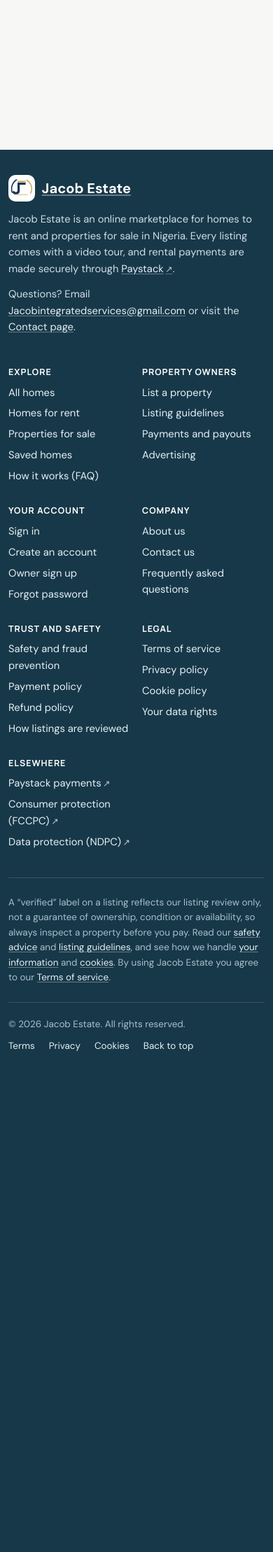
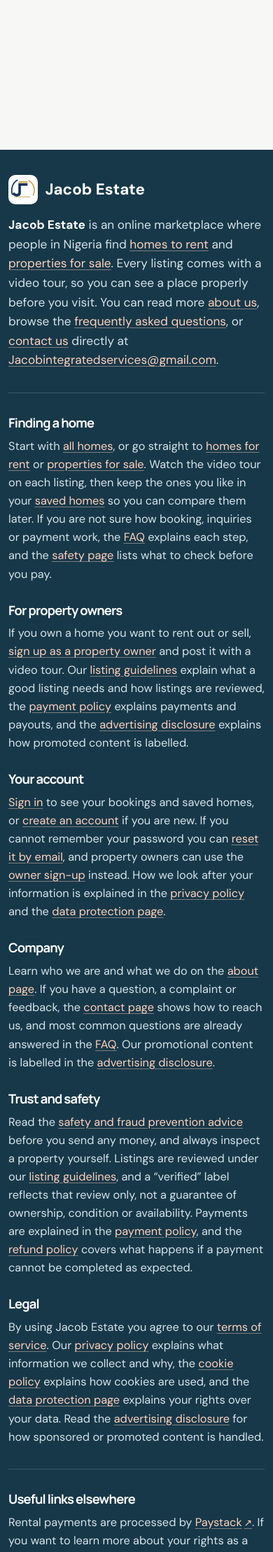
Before and after one commit to youseefar/booknest, a Node server app: page /forgot-password in a window 390 px wide. Shown: the part 678-2896 px from the top of the page at 70% size. Before the commit the page ends 2180 px from the top, so only its background shows below. Run offline with Node 20, Linux system fonts and the light colour scheme; some libraries are stand-ins or nearby versions.

Commit message:
Make the footer read like Wikipedia: larger text, links inside sentences
Replace the short link lists with readable paragraphs per section
(Finding a home, For property owners, Your account, Company, Trust and
safety, Legal) with inline links to internal pages and external links.
Larger type and line height; single column on phones.

Co-Authored-By: Claude Sonnet 5.5 <noreply@anthropic.com>
Claude-Session: https://claude.ai/code/session_01GAU3DgNbq9Uvv4sVTBZkib

```diff
--- a/public/css/style.css
+++ b/public/css/style.css
@@ -3756,29 +3756,28 @@ h1 { letter-spacing:-.06em; }
 }
 
 /* Unified site footer (shared partial: views/partials/legal-footer.ejs) */
-.site-footer { margin-top:3rem; padding:3rem 0 1.5rem; color:#cfdde6; background:#173849; font-size:.92rem; line-height:1.6; }
-.site-footer a { color:#e6f0f5; text-decoration:none; }
-.site-footer a:hover, .site-footer a:focus-visible { color:#ffb38f; text-decoration:underline; }
-.site-footer-top { display:grid; grid-template-columns:minmax(0,1.1fr) minmax(0,2.4fr); gap:2.5rem; padding-bottom:2rem; border-bottom:1px solid rgba(255,255,255,.14); }
-.site-footer-brand { display:inline-flex; align-items:center; gap:.6rem; margin-bottom:.9rem; font-size:1.25rem; font-weight:700; color:#fff !important; }
-.site-footer-brand .brand-logo { width:38px; height:38px; padding:3px; border-radius:10px; background-color:#fff; filter:none; }
-.site-footer-about p { margin:0 0 .8rem; max-width:34rem; }
-.site-footer-about a, .site-footer-note a { text-decoration:underline; text-decoration-color:rgba(255,255,255,.35); text-underline-offset:2px; }
-.site-footer-columns { display:grid; grid-template-columns:repeat(4,minmax(0,1fr)); gap:1.75rem 1.5rem; }
-.site-footer-col h2 { margin:0 0 .65rem; font-size:.78rem; font-weight:700; letter-spacing:.08em; text-transform:uppercase; color:#fff; }
-.site-footer-col ul { margin:0; padding:0; list-style:none; }
-.site-footer-col li { margin:0 0 .4rem; }
-.site-footer-out { margin-left:.2em; font-size:.85em; opacity:.8; }
-.site-footer-note { margin:1.5rem 0 0; padding-bottom:1.5rem; font-size:.84rem; color:#a9bfcc; border-bottom:1px solid rgba(255,255,255,.14); }
-.site-footer-bottom { display:flex; flex-wrap:wrap; justify-content:space-between; gap:.6rem 1.5rem; padding-top:1.25rem; font-size:.84rem; color:#a9bfcc; }
+.site-footer { margin-top:3rem; padding:3rem 0 1.5rem; color:#d6e3ea; background:#173849; font-size:1.02rem; line-height:1.75; }
+.site-footer a { color:#ffd2bd; text-decoration:underline; text-decoration-color:rgba(255,210,189,.45); text-underline-offset:3px; }
+.site-footer a:hover, .site-footer a:focus-visible { color:#fff; text-decoration-color:#fff; }
+.site-footer p { margin:0; }
+.site-footer-brand { display:inline-flex; align-items:center; gap:.65rem; margin-bottom:1rem; font-size:1.4rem; font-weight:700; text-decoration:none !important; }
+.site-footer-brand, .site-footer-brand:hover { color:#fff !important; }
+.site-footer-brand .brand-logo { width:42px; height:42px; padding:3px; border-radius:10px; background-color:#fff; filter:none; }
+.site-footer-intro { max-width:60rem; padding-bottom:2rem; border-bottom:1px solid rgba(255,255,255,.16); }
+.site-footer-intro p { font-size:1.08rem; }
+.site-footer strong { color:#fff; }
+.site-footer-sections { display:grid; grid-template-columns:repeat(3,minmax(0,1fr)); gap:2rem 2.5rem; padding:2rem 0; border-bottom:1px solid rgba(255,255,255,.16); }
+.site-footer-section h2, .site-footer-external-block h2 { margin:0 0 .6rem; font-size:1.15rem; font-weight:700; color:#fff; }
+.site-footer-external-block { max-width:60rem; padding:2rem 0; border-bottom:1px solid rgba(255,255,255,.16); }
+.site-footer-out { margin-left:.2em; font-size:.85em; }
+.site-footer-bottom { display:flex; flex-wrap:wrap; justify-content:space-between; gap:.6rem 1.5rem; padding-top:1.25rem; font-size:.95rem; color:#a9bfcc; }
 .site-footer-bottom nav { display:flex; flex-wrap:wrap; gap:.4rem 1.25rem; }
 @media (max-width: 991.98px) {
-  .site-footer-top { grid-template-columns:1fr; gap:2rem; }
-  .site-footer-columns { grid-template-columns:repeat(3,minmax(0,1fr)); }
+  .site-footer-sections { grid-template-columns:repeat(2,minmax(0,1fr)); }
 }
 @media (max-width: 575.98px) {
   .site-footer { padding-top:2.25rem; }
-  .site-footer-columns { grid-template-columns:repeat(2,minmax(0,1fr)); gap:1.5rem 1rem; }
+  .site-footer-sections { grid-template-columns:1fr; gap:1.75rem; }
   .site-footer-bottom { flex-direction:column; }
 }
 html[data-theme="dark"] .site-footer { background:#0f2230; }
--- a/views/partials/legal-footer.ejs
+++ b/views/partials/legal-footer.ejs
@@ -4,108 +4,72 @@
 %>
 <footer class="site-footer" aria-label="Site footer">
     <div class="container">
-        <div class="site-footer-top">
-            <div class="site-footer-about">
+        <div class="site-footer-intro">
             <a class="site-footer-brand" href="/" aria-label="Jacob Estate home">
                 <img class="brand-logo" src="/jacobrent-mark.svg" alt=""><span>Jacob Estate</span>
             </a>
-                <p>Jacob Estate is an online marketplace for homes to rent and properties for sale in Nigeria. Every listing comes with a video tour, and rental payments are made securely through <a class="site-footer-external" href="https://paystack.com" target="_blank" rel="noopener noreferrer">Paystack<span class="site-footer-out" aria-hidden="true">&nearr;</span><span class="visually-hidden"> (opens in a new tab)</span></a>.</p>
-                <p>Questions? Email <a href="mailto:Jacobintegratedservices@gmail.com">Jacobintegratedservices@gmail.com</a> or visit the <a href="/contact">Contact page</a>.</p>
+            <p><strong>Jacob Estate</strong> is an online marketplace where people in Nigeria find <a href="/properties?type=rent">homes to rent</a> and <a href="/properties?type=sale">properties for sale</a>. Every listing comes with a video tour, so you can see a place properly before you visit. You can read more <a href="/about">about us</a>, browse the <a href="/faq">frequently asked questions</a>, or <a href="/contact">contact us</a> directly at <a href="mailto:Jacobintegratedservices@gmail.com">Jacobintegratedservices@gmail.com</a>.</p>
         </div>
 
-            <nav class="site-footer-columns" aria-label="Footer navigation">
-                <div class="site-footer-col">
-                    <h2>Explore</h2>
-                    <ul>
-                        <li><a href="/properties">All homes</a></li>
-                        <li><a href="/properties?type=rent">Homes for rent</a></li>
-                        <li><a href="/properties?type=sale">Properties for sale</a></li>
-                        <li><a href="/saved-properties">Saved homes</a></li>
-                        <li><a href="/faq">How it works (FAQ)</a></li>
-                    </ul>
+        <div class="site-footer-sections">
+            <section class="site-footer-section">
+                <h2>Finding a home</h2>
+                <p>Start with <a href="/properties">all homes</a>, or go straight to <a href="/properties?type=rent">homes for rent</a> or <a href="/properties?type=sale">properties for sale</a>. Watch the video tour on each listing, then keep the ones you like in your <a href="/saved-properties">saved homes</a> so you can compare them later. If you are not sure how booking, inquiries or payment work, the <a href="/faq">FAQ</a> explains each step, and the <a href="/safety">safety page</a> lists what to check before you pay.</p>
+            </section>
+
+            <section class="site-footer-section">
+                <h2>For property owners</h2>
+                <p>
+                    <% if (footerRole === 'landlord') { %>
+                        Manage your homes from your <a href="/dashboard">owner dashboard</a>, see everything you have posted under <a href="/my-properties">my listings</a>, or <a href="/add-property">add a new property</a> with its video tour.
+                    <% } else if (!footerUser) { %>
+                        If you own a home you want to rent out or sell, <a href="/register/landlord">sign up as a property owner</a> and post it with a video tour.
+                    <% } else { %>
+                        Property owners post their homes with a video tour and are paid through the platform.
+                    <% } %>
+                    Our <a href="/listing-guidelines">listing guidelines</a> explain what a good listing needs and how listings are reviewed, the <a href="/payment-policy">payment policy</a> explains payments and payouts, and the <a href="/advertising-disclosure">advertising disclosure</a> explains how promoted content is labelled.
+                </p>
+            </section>
+
+            <section class="site-footer-section">
+                <h2>Your account</h2>
+                <p>
+                    <% if (!footerUser) { %>
+                        <a href="/login">Sign in</a> to see your bookings and saved homes, or <a href="/register">create an account</a> if you are new. If you cannot remember your password you can <a href="/forgot-password">reset it by email</a>, and property owners can use the <a href="/register/landlord">owner sign-up</a> instead.
+                    <% } else { %>
+                        Update your details and password in your <a href="/profile">profile and settings</a>.
+                        <% if (footerRole === 'student') { %>
+                            You can follow your payments under <a href="/my-bookings">my bookings</a> and your questions to owners under <a href="/my-inquiries">my inquiries</a>.
+                        <% } %>
+                        <% if (footerRole === 'admin') { %>
+                            Review listings and users in the <a href="/admin">admin panel</a>.
+                        <% } %>
+                        When you are finished, <a href="/logout">log out</a>.
+                    <% } %>
+                    How we look after your information is explained in the <a href="/privacy-policy">privacy policy</a> and the <a href="/data-protection">data protection page</a>.
+                </p>
+            </section>
+
+            <section class="site-footer-section">
+                <h2>Company</h2>
+                <p>Learn who we are and what we do on the <a href="/about">about page</a>. If you have a question, a complaint or feedback, the <a href="/contact">contact page</a> shows how to reach us, and most common questions are already answered in the <a href="/faq">FAQ</a>. Our promotional content is labelled in the <a href="/advertising-disclosure">advertising disclosure</a>.</p>
+            </section>
+
+            <section class="site-footer-section">
+                <h2>Trust and safety</h2>
+                <p>Read the <a href="/safety">safety and fraud prevention advice</a> before you send any money, and always inspect a property yourself. Listings are reviewed under our <a href="/listing-guidelines">listing guidelines</a>, and a &ldquo;verified&rdquo; label reflects that review only, not a guarantee of ownership, condition or availability. Payments are explained in the <a href="/payment-policy">payment policy</a>, and the <a href="/refund-policy">refund policy</a> covers what happens if a payment cannot be completed as expected.</p>
+            </section>
+
+            <section class="site-footer-section">
+                <h2>Legal</h2>
+                <p>By using Jacob Estate you agree to our <a href="/terms">terms of service</a>. Our <a href="/privacy-policy">privacy policy</a> explains what information we collect and why, the <a href="/cookie-policy">cookie policy</a> explains how cookies are used, and the <a href="/data-protection">data protection page</a> explains your rights over your data. Read the <a href="/advertising-disclosure">advertising disclosure</a> for how sponsored or promoted content is handled.</p>
+            </section>
         </div>
 
-                <div class="site-footer-col">
-                    <h2>Property owners</h2>
-                    <ul>
-                        <% if (footerRole === 'landlord') { %>
-                            <li><a href="/dashboard">Owner dashboard</a></li>
-                            <li><a href="/add-property">Add a property</a></li>
-                            <li><a href="/my-properties">My listings</a></li>
-                        <% } else if (!footerUser) { %>
-                            <li><a href="/register/landlord">List a property</a></li>
-                        <% } %>
-                        <li><a href="/listing-guidelines">Listing guidelines</a></li>
-                        <li><a href="/payment-policy">Payments and payouts</a></li>
-                        <li><a href="/advertising-disclosure">Advertising</a></li>
-                    </ul>
+        <div class="site-footer-external-block">
+            <h2>Useful links elsewhere</h2>
+            <p>Rental payments are processed by <a class="site-footer-external" href="https://paystack.com" target="_blank" rel="noopener noreferrer">Paystack<span class="site-footer-out" aria-hidden="true">&nearr;</span><span class="visually-hidden"> (opens in a new tab)</span></a>. If you want to learn more about your rights as a consumer in Nigeria, see the <a class="site-footer-external" href="https://fccpc.gov.ng" target="_blank" rel="noopener noreferrer">Federal Competition and Consumer Protection Commission<span class="site-footer-out" aria-hidden="true">&nearr;</span><span class="visually-hidden"> (opens in a new tab)</span></a>, and for your rights over personal data, see the <a class="site-footer-external" href="https://ndpc.gov.ng" target="_blank" rel="noopener noreferrer">Nigeria Data Protection Commission<span class="site-footer-out" aria-hidden="true">&nearr;</span><span class="visually-hidden"> (opens in a new tab)</span></a>. Jacob Estate is not affiliated with these organisations.</p>
         </div>
-
-                <div class="site-footer-col">
-                    <h2>Your account</h2>
-                    <ul>
-                        <% if (!footerUser) { %>
-                            <li><a href="/login">Sign in</a></li>
-                            <li><a href="/register">Create an account</a></li>
-                            <li><a href="/register/landlord">Owner sign up</a></li>
-                            <li><a href="/forgot-password">Forgot password</a></li>
-                        <% } else { %>
-                            <li><a href="/profile">Profile and settings</a></li>
-                            <% if (footerRole === 'student') { %>
-                                <li><a href="/my-bookings">My bookings</a></li>
-                                <li><a href="/my-inquiries">My inquiries</a></li>
-                            <% } %>
-                            <% if (footerRole === 'admin') { %>
-                                <li><a href="/admin">Admin panel</a></li>
-                            <% } %>
-                            <li><a href="/logout">Log out</a></li>
-                        <% } %>
-                    </ul>
-                </div>
-
-                <div class="site-footer-col">
-                    <h2>Company</h2>
-                    <ul>
-                        <li><a href="/about">About us</a></li>
-                        <li><a href="/contact">Contact us</a></li>
-                        <li><a href="/faq">Frequently asked questions</a></li>
-                    </ul>
-                </div>
-
-                <div class="site-footer-col">
-                    <h2>Trust and safety</h2>
-                    <ul>
-                        <li><a href="/safety">Safety and fraud prevention</a></li>
-                        <li><a href="/payment-policy">Payment policy</a></li>
-                        <li><a href="/refund-policy">Refund policy</a></li>
-                        <li><a href="/listing-guidelines">How listings are reviewed</a></li>
-                    </ul>
-                </div>
-
-                <div class="site-footer-col">
-                    <h2>Legal</h2>
-                    <ul>
-                        <li><a href="/terms">Terms of service</a></li>
-                        <li><a href="/privacy-policy">Privacy policy</a></li>
-                        <li><a href="/cookie-policy">Cookie policy</a></li>
-                        <li><a href="/data-protection">Your data rights</a></li>
-                    </ul>
-                </div>
-
-                <div class="site-footer-col">
-                    <h2>Elsewhere</h2>
-                    <ul>
-                        <li><a class="site-footer-external" href="https://paystack.com" target="_blank" rel="noopener noreferrer">Paystack payments<span class="site-footer-out" aria-hidden="true">&nearr;</span><span class="visually-hidden"> (opens in a new tab)</span></a></li>
-                        <li><a class="site-footer-external" href="https://fccpc.gov.ng" target="_blank" rel="noopener noreferrer">Consumer protection (FCCPC)<span class="site-footer-out" aria-hidden="true">&nearr;</span><span class="visually-hidden"> (opens in a new tab)</span></a></li>
-                        <li><a class="site-footer-external" href="https://ndpc.gov.ng" target="_blank" rel="noopener noreferrer">Data protection (NDPC)<span class="site-footer-out" aria-hidden="true">&nearr;</span><span class="visually-hidden"> (opens in a new tab)</span></a></li>
-                    </ul>
-                </div>
-            </nav>
-        </div>
-
-        <p class="site-footer-note">
-            A &ldquo;verified&rdquo; label on a listing reflects our listing review only, not a guarantee of ownership, condition or availability, so always inspect a property before you pay. Read our <a href="/safety">safety advice</a> and <a href="/listing-guidelines">listing guidelines</a>, and see how we handle <a href="/privacy-policy">your information</a> and <a href="/cookie-policy">cookies</a>. By using Jacob Estate you agree to our <a href="/terms">Terms of service</a>.
-        </p>
 
         <div class="site-footer-bottom">
             <span>&copy; <%= new Date().getFullYear() %> Jacob Estate. All rights reserved.</span>
```
Lines whose indentation alone changed are shown as unchanged.
